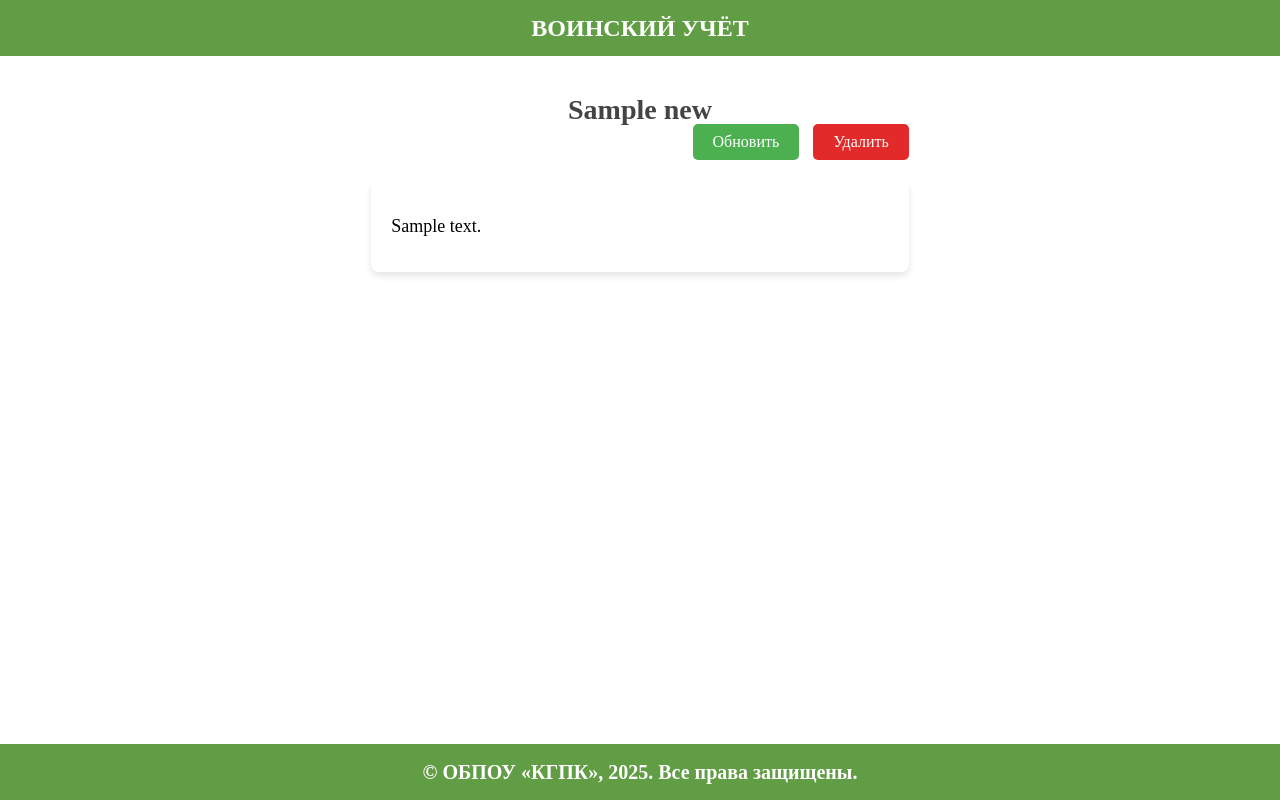
After one commit to PolinaScrbbs/Military-Registration, a Python web app: template app/templates/news_details.html in a window 1280 px wide. The commit adds this page. Run offline with Jinja, Linux system fonts and the light colour scheme; the template is opened without the code that fills it: most values are stand-ins (such as "Sample title", 1, 10 or a date in 2020).

Commit message:
News Details

```diff
--- a/api/news/queries.py
+++ b/api/news/queries.py
@@ -44,7 +44,11 @@ async def get_news_list(
     session: AsyncSession, skip: int, limit: int
 ) -> List[NewsResponse]:
     result = await session.execute(
-        select(News).options(selectinload(News.creator)).offset(skip).limit(limit)
+        select(News)
+        .options(selectinload(News.creator))
+        .order_by(News.last_updated_at.desc(), News.created_at.desc())
+        .offset(skip)
+        .limit(limit)
     )
 
     news_list = result.scalars().all()
--- a/app/main.py
+++ b/app/main.py
@@ -7,6 +7,7 @@ from .config import SECRET_KEY
 from .routers import index_router
 from .routers import documents_router
 from .routers import auth_router
+from .routers import news_router
 
 
 app = Quart(__name__, static_folder="static", template_folder="templates")
@@ -24,6 +25,7 @@ jwt = JWTManager(app)
 app.register_blueprint(index_router)
 app.register_blueprint(documents_router)
 app.register_blueprint(auth_router)
+app.register_blueprint(news_router)
 
 if __name__ == "__main__":
     app.run(host="0.0.0.0", port=5000, debug=True, use_reloader=True)
--- a/app/responses/__init__.py
+++ b/app/responses/__init__.py
@@ -1,2 +1,3 @@
+from .auth import login
 from .documents import *
-from .auth import login
+from .news import *
--- a/app/routers/__init__.py
+++ b/app/routers/__init__.py
@@ -1,3 +1,4 @@
 from .index import index_router
 from .documents import documents_router
 from .auth import auth_router
+from .news import news_router
--- a/app/routers/index.py
+++ b/app/routers/index.py
@@ -1,8 +1,11 @@
 from quart import Blueprint, render_template
+
+from ..responses import get_news_list
 
 index_router = Blueprint("index", __name__)
 
 
 @index_router.route("/")
 async def index():
-    return await render_template("index.html", title="Main Page")
+    status, news_list = await get_news_list()
+    return await render_template("index.html", title="Main Page", news_list=news_list)
--- /dev/null
+++ b/app/static/css/news_details.css
@@ -0,0 +1,76 @@
+@import 'base.css';
+
+.content{
+    justify-items: center;
+
+    height: 86vh;
+    padding: 2.5vh 15vw;
+}
+
+.content .buttons-container {
+    text-align: end;
+}
+
+.news-details-title {
+    text-align: center;
+    margin-top: 20px;
+    color: #444;
+    font-size: 28px;!important;
+}
+
+.news__details__container {
+    width: 60%;
+    height: auto;
+    display: flex;
+    flex-direction: column;
+}
+
+.news-details {
+    width: 100%;
+    margin: 20px auto;
+    background-color: #fff;
+    padding: 20px;
+    border-radius: 8px;
+    box-shadow: 0 4px 6px rgba(0, 0, 0, 0.1);
+}
+
+.news-details p {
+    margin: 10px 0;
+    font-size: 18px;
+    line-height: 1.8;
+}
+
+.update-button {
+    margin-right: 2%;
+    display: inline-block;
+    padding: 10px 20px;
+    background-color: #4CAF50;
+    color: white;
+    text-decoration: none;
+    font-size: 16px;
+    border-radius: 5px;
+    transition: background-color 0.3s ease;
+}
+
+.update-button:hover {
+    background-color: #ffffff;
+    color: #4CAF50;
+    text-decoration: none;
+}
+
+.delete-button {
+    display: inline-block;
+    padding: 10px 20px;
+    background-color: #e32a2a;
+    color: white;
+    text-decoration: none;
+    font-size: 16px;
+    border-radius: 5px;
+    transition: background-color 0.3s ease;
+}
+
+.delete-button:hover {
+    background-color: #ffffff;
+    color: #e32a2a;
+    text-decoration: none;
+}
--- /dev/null
+++ b/app/templates/news_details.html
@@ -0,0 +1,20 @@
+{% extends "base.html" %}
+
+{% block styles %}
+<link rel="stylesheet" href="{{ url_for('static', filename='css/news_details.css') }}">
+{% endblock styles %}
+
+{% block content %}
+<p class="news-details-title"><strong>{{ news.title }}</strong></p>
+<div class="news__details__container">
+	<div class="buttons-container">
+		<a href="#" class="update-button">Обновить</a>
+		<a href="#" class="delete-button">Удалить</a>
+	</div>
+	<div class="news-details">
+		<p>{{ news.content }}</p>
+	</div>
+</div>
+
+
+{% endblock %}
```
Also changed, not shown: app/responses/documents.py (+1 -6 lines), app/responses/news.py (added, +25 -0 lines), app/routers/news.py (added, +11 -0 lines), app/templates/index.html (+5 -15 lines).
